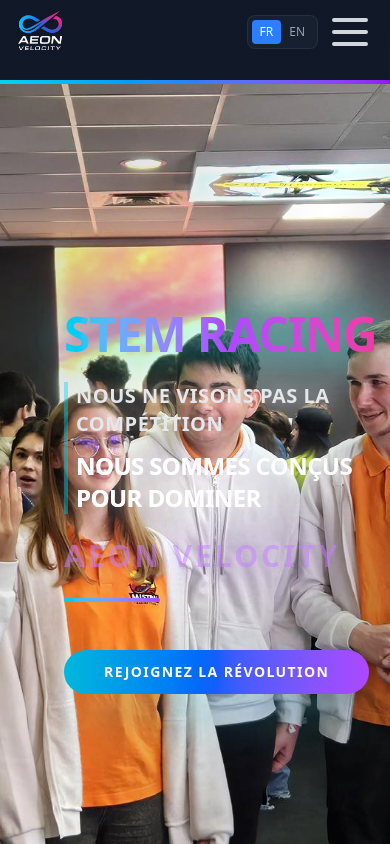
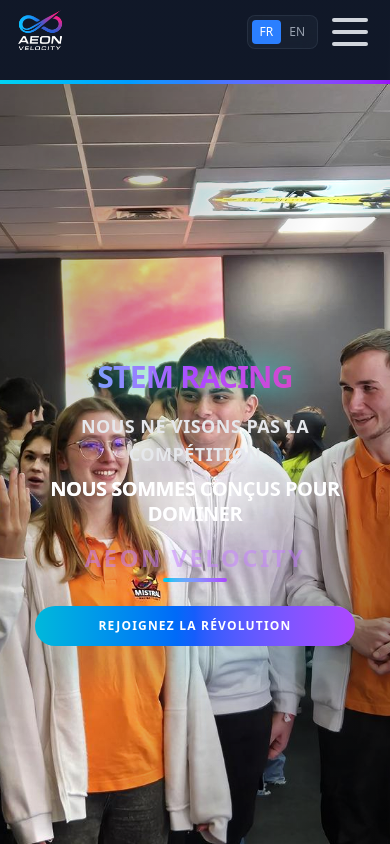
Before and after one commit to NAJEEBKHAN123/Aeon_Velocity_client, a React (Vite) app: page / in a window 390 px wide. Shown: the top 844 px of the page. Built offline with nearby package versions, Linux system fonts and the light colour scheme.

Commit message:
add another responsive comp

```diff
--- a/package.json
+++ b/package.json
@@ -16,6 +16,7 @@
     "lucide-react": "^0.553.0",
     "react": "^19.1.1",
     "react-dom": "^19.1.1",
+    "react-icons": "^5.5.0",
     "react-router-dom": "^7.9.4",
     "tailwindcss": "^4.1.16"
   },
--- a/src/components/Home/Hero.jsx
+++ b/src/components/Home/Hero.jsx
@@ -1,7 +1,7 @@
 import React from "react";
 import hero_img from "../../assets/StemRaching/leftImg.jpg";
 import { motion } from "framer-motion";
-import { useLanguage } from '../../contexts/LanguageContext';
+import { useLanguage } from "../../contexts/LanguageContext";
 
 const textVariants = {
   hidden: { opacity: 0, y: 30 },
@@ -35,46 +35,53 @@
   const currentContent = content[currentLanguage];
 
   return (
-    <section className="relative h-screen overflow-hidden bg-black">
+    <section className="relative min-h-screen overflow-hidden bg-black flex items-center justify-center">
       {/* Background Image */}
       <div className="absolute inset-0">
         <img
           src={hero_img}
           alt="Hero Background"
-          className="w-full h-full object-cover object-center scale-105 brightness-110 contrast-105"
+          className="w-full h-full object-cover object-center md:scale-105 brightness-110 contrast-105"
         />
-        <div className="absolute inset-0 bg-gradient-to-br from-black/20 via-transparent to-black/40"></div>
+        <div className="absolute inset-0 bg-gradient-to-br from-black/40 via-transparent to-black/60 md:from-black/20 md:via-transparent md:to-black/40"></div>
       </div>
 
       {/* Accent Line */}
-      <div className="absolute top-0 left-0 w-full h-1 bg-gradient-to-r from-cyan-400 via-blue-500 to-purple-600 shadow-lg shadow-cyan-400/30"></div>
+      <div className="absolute top-0 left-0 w-full h-1 bg-gradient-to-r from-cyan-400 via-blue-500 to-purple-600 shadow-lg shadow-cyan-400/30 z-20"></div>
 
-      {/* Left Text */}
-      <div className="absolute left-16 top-1/2 transform -translate-y-1/2 space-y-6">
+      {/* Main Content Container */}
+      <div className="relative w-full max-w-7xl mx-auto px-4 sm:px-6 lg:px-8">
+        <div className="flex flex-col justify-center min-h-screen py-8 sm:py-12 md:py-16">
+
+          {/* Text Content - Centered on mobile, left aligned on larger screens */}
+          <div className="text-center md:text-left w-full max-w-3xl mx-auto md:mx-0 md:pl-8 lg:pl-12 xl:pl-16">
+
             {/* Main Title */}
             <motion.h1
               initial="hidden"
               animate="visible"
               custom={0}
               variants={textVariants}
-          className="text-5xl md:text-6xl font-extrabold uppercase tracking-tight
+              className="text-3xl xs:text-3xl lg:text-5xl font-extrabold uppercase tracking-tight
                 bg-gradient-to-r from-cyan-400 via-purple-500 to-pink-500
                 bg-clip-text text-transparent
-drop-shadow-[0_0_25px_rgba(0,255,255,0.8)]
-hover:drop-shadow-[0_0_40px_rgba(255,0,255,1)]
-transition-shadow duration-300"
+                drop-shadow-[0_0_15px_rgba(0,255,255,0.8)]
+                md:drop-shadow-[0_0_25px_rgba(0,255,255,0.8)]
+                hover:drop-shadow-[0_0_30px_rgba(255,0,255,0.9)]
+                md:hover:drop-shadow-[0_0_40px_rgba(255,0,255,1)]
+                transition-shadow duration-300 leading-tight sm:leading-normal"
             >
               {currentContent.mainTitle}
             </motion.h1>
 
             {/* Taglines */}
-        <motion.div className="space-y-3 pl-2 border-l-4 border-cyan-400/40">
+            <motion.div className="space-y-2 sm:space-y-3 mt-4 sm:mt-6 md:mt-8 md:pl-2 md:border-l-4 md:border-cyan-400/40">
               <motion.p
                 custom={1}
                 initial="hidden"
                 animate="visible"
                 variants={textVariants}
-            className="text-gray-200 font-semibold uppercase text-xl md:text-2xl tracking-wide drop-shadow-[0_0_10px_rgba(255,255,255,0.7)]"
+                className="text-gray-200 font-semibold uppercase text-lg sm:text-xl md:text-2xl tracking-wide drop-shadow-[0_0_8px_rgba(255,255,255,0.7)] md:drop-shadow-[0_0_10px_rgba(255,255,255,0.7)]"
               >
                 {currentContent.tagline1}
               </motion.p>
@@ -83,23 +90,25 @@
                 initial="hidden"
                 animate="visible"
                 variants={textVariants}
-            className="text-white font-black uppercase text-2xl md:text-4xl tracking-tight bg-gradient-to-r from-white via-gray-200 to-gray-400 bg-clip-text text-transparent drop-shadow-[0_0_15px_rgba(255,255,255,0.8)]"
+                className="text-white font-black uppercase text-xl sm:text-2xl md:text-3xl lg:text-4xl tracking-tight bg-gradient-to-r from-white via-gray-200 to-gray-400 bg-clip-text text-transparent drop-shadow-[0_0_12px_rgba(255,255,255,0.8)] md:drop-shadow-[0_0_15px_rgba(255,255,255,0.8)] leading-tight"
               >
                 {currentContent.tagline2}
               </motion.p>
             </motion.div>
 
             {/* Team Name */}
-        <motion.p
+            <motion.div
               custom={3}
               initial="hidden"
               animate="visible"
               variants={textVariants}
-          className="text-purple-400 font-extrabold uppercase text-3xl md:text-4xl tracking-widest drop-shadow-[0_0_25px_rgba(128,0,255,0.8)] animate-pulse"
+              className="mt-4 sm:mt-6 md:mt-8"
             >
+              <p className="text-purple-400 font-extrabold uppercase text-2xl sm:text-3xl md:text-4xl tracking-widest drop-shadow-[0_0_20px_rgba(128,0,255,0.8)] md:drop-shadow-[0_0_25px_rgba(128,0,255,0.8)] animate-pulse">
                 {currentContent.teamName}
-        </motion.p>
-        <div className="w-24 h-1 bg-gradient-to-r from-cyan-400 to-purple-500 mt-2 rounded-full shadow-lg shadow-cyan-400/40"></div>
+              </p>
+              <div className="w-16 sm:w-20 md:w-24 h-1 bg-gradient-to-r from-cyan-400 to-purple-500 mt-1 sm:mt-2 rounded-full shadow-lg shadow-cyan-400/40 mx-auto md:mx-0"></div>
+            </motion.div>
 
             {/* CTA Button */}
             <motion.div
@@ -107,28 +116,22 @@
               initial="hidden"
               animate="visible"
               variants={textVariants}
-          className="pt-6"
+              className="mt-6 sm:mt-8 md:mt-10"
             >
-          <button className="bg-gradient-to-r from-cyan-500 via-blue-600 to-purple-500 text-white font-bold py-3 px-10 rounded-full uppercase tracking-widest text-sm shadow-2xl shadow-cyan-500/40 hover:shadow-cyan-400/50 transition-all duration-300 transform hover:scale-105 hover:animate-pulse">
+              <button className="bg-gradient-to-r from-cyan-500 via-blue-600 to-purple-500 text-white font-bold py-3 px-6 sm:py-3 sm:px-8 md:py-3 md:px-10 rounded-full uppercase tracking-widest text-xs sm:text-sm shadow-2xl shadow-cyan-500/40 hover:shadow-cyan-400/50 transition-all duration-300 transform hover:scale-105 hover:animate-pulse w-full max-w-xs sm:max-w-none sm:w-auto">
                 {currentContent.button}
               </button>
             </motion.div>
           </div>
+        </div>
+      </div>
 
-      {/* Decorative Elements */}
-      <div className="absolute bottom-10 right-10 w-20 h-20 border-2 border-cyan-400/30 rounded-full animate-ping"></div>
-      <div className="absolute top-20 right-1/4 w-10 h-10 border border-purple-400/40 rounded-full animate-pulse"></div>
+      {/* Decorative Elements - Hidden on smallest screens */}
+      <div className="absolute bottom-6 right-6 w-12 h-12 sm:w-16 sm:h-16 md:w-20 md:h-20 border-2 border-cyan-400/30 rounded-full animate-ping hidden sm:block"></div>
+      <div className="absolute top-16 right-1/4 w-8 h-8 sm:w-10 sm:h-10 border border-purple-400/40 rounded-full animate-pulse hidden sm:block"></div>
 
-      {/* Scroll Indicator */}
-      <motion.div
-        animate={{ y: [0, 10, 0] }}
-        transition={{ duration: 2, repeat: Infinity }}
-        className="absolute bottom-8 left-1/2 transform -translate-x-1/2"
-      >
-        <div className="w-6 h-10 border-2 border-white/50 rounded-full flex justify-center">
-          <div className="w-1 h-3 bg-white/70 rounded-full mt-2"></div>
-        </div>
-      </motion.div>
+      {/* Mobile Bottom Spacing */}
+      <div className="h-8 sm:h-12 md:h-16"></div>
     </section>
   );
 };
--- /dev/null
+++ b/src/components/Home/SocialMediaSection.jsx
@@ -0,0 +1,149 @@
+import React from "react";
+import { motion } from "framer-motion";
+
+// Social media icons (you can replace these with your actual icons)
+import { FaInstagram, FaTiktok, FaFacebook, FaYoutube, FaTwitter } from "react-icons/fa";
+
+const SocialMediaSection = () => {
+  // Replace with your actual background image
+  const backgroundImage = "https://images.unsplash.com/photo-1611605698335-8b1569810432?ixlib=rb-4.0.3&ixid=M3wxMjA3fDB8MHxwaG90by1wYWdlfHx8fGVufDB8fHx8fA%3D%3D&auto=format&fit=crop&w=1974&q=80";
+
+  const socialLinks = [
+    {
+      icon: <FaInstagram className="w-6 h-6 md:w-8 md:h-8" />,
+      url: "https://instagram.com/lunar.australia",
+      name: "Instagram"
+    },
+    {
+      icon: <FaTiktok className="w-6 h-6 md:w-8 md:h-8" />,
+      url: "https://tiktok.com/@lunar.australia",
+      name: "TikTok"
+    },
+    {
+      icon: <FaFacebook className="w-6 h-6 md:w-8 md:h-8" />,
+      url: "https://facebook.com/lunar.australia",
+      name: "Facebook"
+    },
+    {
+      icon: <FaYoutube className="w-6 h-6 md:w-8 md:h-8" />,
+      url: "https://youtube.com/@lunar.australia",
+      name: "YouTube"
+    },
+    {
+      icon: <FaTwitter className="w-6 h-6 md:w-8 md:h-8" />,
+      url: "https://twitter.com/lunar_australia",
+      name: "Twitter"
+    },
+  ];
+
+  const containerVariants = {
+    hidden: { opacity: 0 },
+    visible: {
+      opacity: 1,
+      transition: {
+        staggerChildren: 0.2
+      }
+    }
+  };
+
+  const itemVariants = {
+    hidden: { opacity: 0, y: 30 },
+    visible: {
+      opacity: 1,
+      y: 0,
+      transition: {
+        duration: 0.6,
+        ease: "easeOut"
+      }
+    }
+  };
+
+  return (
+    <section className="relative min-h-[60vh] md:min-h-[80vh] flex items-center justify-center overflow-hidden">
+      {/* Background Image with Overlay */}
+      <div className="absolute inset-0">
+        <img
+          src={backgroundImage}
+          alt="Social Media Background"
+          className="w-full h-full object-cover object-center"
+        />
+        {/* Dark overlay for better text readability */}
+        <div className="absolute inset-0 bg-black/40"></div>
+        {/* Gradient overlay */}
+        <div className="absolute inset-0 bg-gradient-to-br from-purple-900/20 via-blue-900/10 to-pink-800/20"></div>
+      </div>
+
+      {/* Content */}
+      <div className="relative z-10 text-center text-white px-4 sm:px-6 lg:px-8 w-full max-w-4xl mx-auto">
+        <motion.div
+          variants={containerVariants}
+          initial="hidden"
+          whileInView="visible"
+          viewport={{ once: true }}
+          className="space-y-8 md:space-y-12"
+        >
+          {/* Main Heading */}
+          <motion.div variants={itemVariants} className="space-y-4">
+            <h2 className="text-4xl md:text-6xl lg:text-7xl font-bold uppercase tracking-widest">
+              FOLLOW OUR
+            </h2>
+            <h3 className="text-5xl md:text-7xl lg:text-8xl font-black uppercase tracking-wider bg-gradient-to-r from-cyan-400 via-purple-500 to-pink-500 bg-clip-text text-transparent">
+              SOCIALS:
+            </h3>
+          </motion.div>
+
+          {/* Instagram Handle */}
+          <motion.div variants={itemVariants} className="space-y-6">
+            <p className="text-2xl md:text-4xl lg:text-5xl font-light tracking-wider text-gray-200">
+              @lunar.australia
+            </p>
+
+            {/* Social Media Icons */}
+            <div className="flex justify-center items-center space-x-6 md:space-x-8 lg:space-x-12 pt-4">
+              {socialLinks.map((social, index) => (
+                <motion.a
+                  key={social.name}
+                  href={social.url}
+                  target="_blank"
+                  rel="noopener noreferrer"
+                  variants={itemVariants}
+                  whileHover={{
+                    scale: 1.2,
+                    y: -5,
+                    transition: { duration: 0.2 }
+                  }}
+                  whileTap={{ scale: 0.95 }}
+                  className="text-white hover:text-cyan-400 transition-colors duration-300 p-3 rounded-full bg-white/10 backdrop-blur-sm hover:bg-white/20 border border-white/20 hover:border-cyan-400/50"
+                  aria-label={`Follow us on ${social.name}`}
+                >
+                  {social.icon}
+                </motion.a>
+              ))}
+            </div>
+          </motion.div>
+
+          {/* CTA Button */}
+          <motion.div variants={itemVariants} className="pt-8">
+            <motion.button
+              whileHover={{
+                scale: 1.05,
+                boxShadow: "0 0 30px rgba(34, 211, 238, 0.5)"
+              }}
+              whileTap={{ scale: 0.95 }}
+              className="bg-gradient-to-r from-cyan-500 to-purple-600 text-white font-bold py-4 px-12 rounded-full uppercase tracking-widest text-lg md:text-xl shadow-2xl shadow-cyan-500/30 hover:shadow-cyan-400/50 transition-all duration-300 border border-cyan-400/30"
+            >
+              Follow Now
+            </motion.button>
+          </motion.div>
+        </motion.div>
+      </div>
+
+      {/* Decorative Elements */}
+      <div className="absolute bottom-0 left-0 w-full h-1 bg-gradient-to-r from-cyan-400 via-purple-500 to-pink-500"></div>
+      <div className="absolute top-10 right-10 w-20 h-20 border-2 border-cyan-400/30 rounded-full animate-pulse hidden md:block"></div>
+      <div className="absolute bottom-20 left-8 w-12 h-12 border border-purple-400/40 rounded-full animate-ping hidden lg:block"></div>
+    </section>
+  );
+};
+
+export default SocialMediaSection;
--- a/src/pages/Home.jsx
+++ b/src/pages/Home.jsx
@@ -3,6 +3,7 @@
 import AboutSection from '../components/Home/AboutSection';
 import StemSection from '../components/Home/StemSection';
 import CtaSection from '../components/Home/CtaSection';
+import SocialMediaSection from '../components/Home/SocialMediaSection';
 
 const Home = () => {
   return (
@@ -11,6 +12,7 @@
       <AboutSection />
       <StemSection />
       <CtaSection />
+      <SocialMediaSection />
     </div>
   );
 };
```
Also changed, not shown: 1 other file (tests, documents, lock files or other folders). Lines whose indentation alone changed are shown as unchanged.
